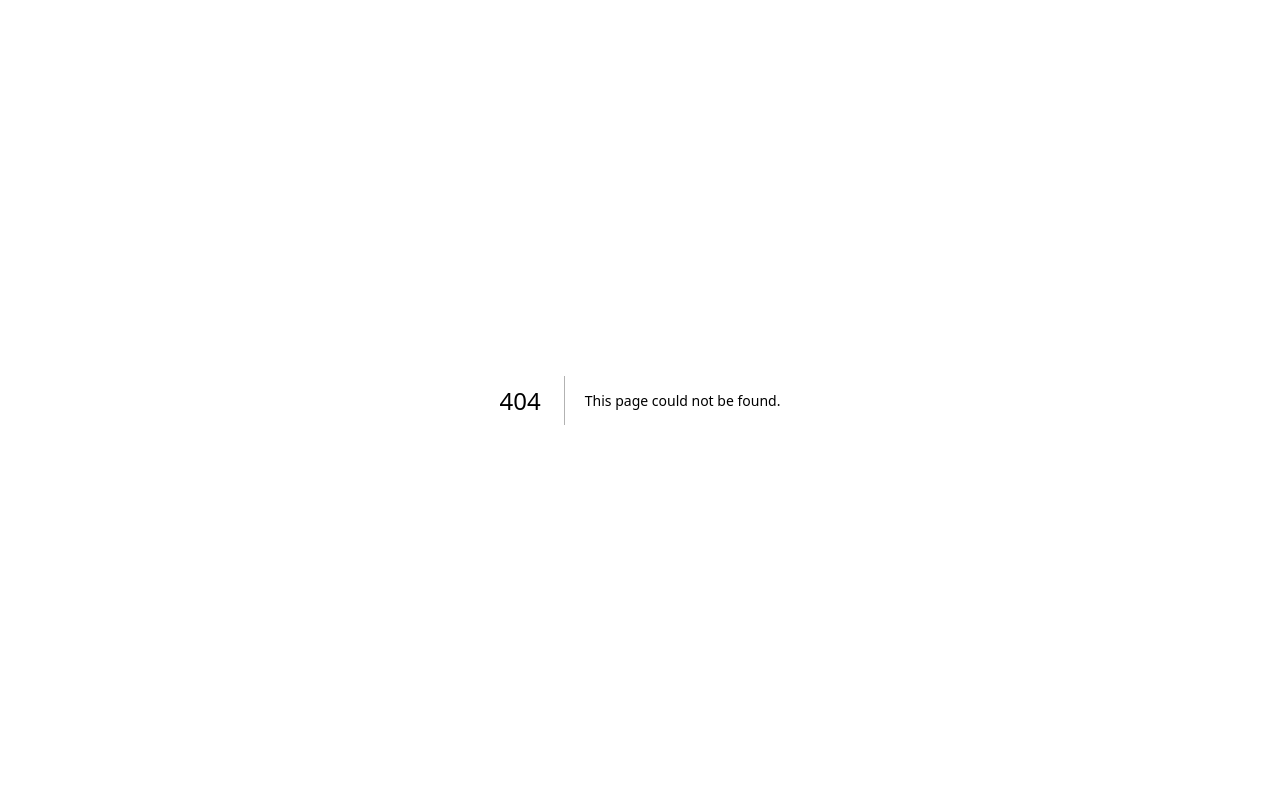
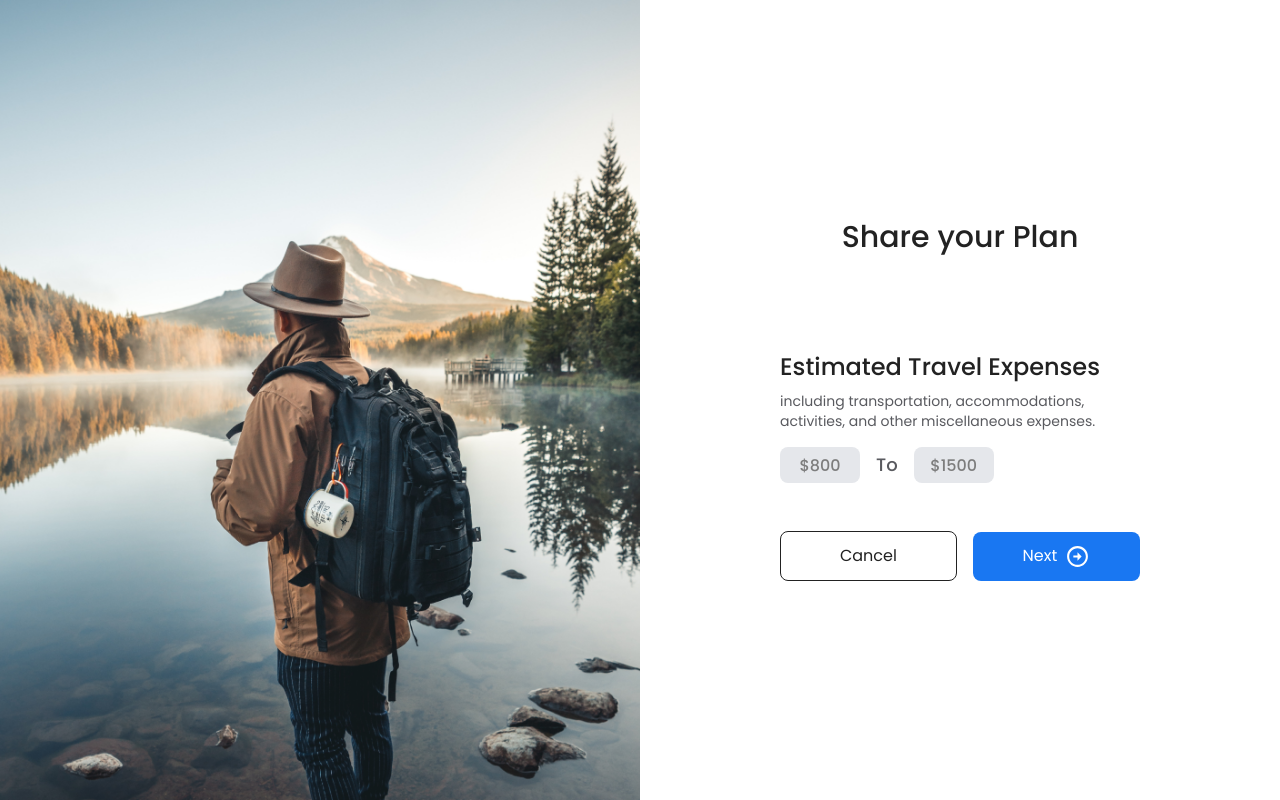
Before and after one commit to ViniSCode/planmyjourney, a Next.js app: page /create/expenses in a window 1280 px wide. Before the commit this address had no page. Built offline with nearby package versions, Linux system fonts and the light colour scheme.

Commit message:
create page layout idea

```diff
--- /dev/null
+++ b/src/components/CreatePageActions.jsx
@@ -0,0 +1,22 @@
+import Link from "next/link";
+import { RiArrowRightCircleLine } from "react-icons/ri";
+
+export function CreatePageActions ({href}) {
+  return (
+    <div className="mt-12 flex-col md:flex-row flex items-center gap-4 mx-auto w-full max-w-[400px]">
+    <button
+      type='button'
+      className="px-2 py-3 rounded-lg text-gray-900 border border-gray-900 w-full hover:bg-gray-900 hover:text-white transition-colors"
+    >
+      Cancel
+    </button>
+    <Link href={href} className='w-full'>
+      <button type='submit'
+        className="px-2 py-3 rounded-lg text-white bg-blue-500 w-full flex items-center gap-2 justify-center hover:bg-blue-600 transition-colors">
+        Next
+        <RiArrowRightCircleLine size={25}/>
+      </button>
+    </Link>
+  </div>
+  )
+}
--- a/src/components/Map/SearchBar.jsx
+++ b/src/components/Map/SearchBar.jsx
@@ -13,7 +13,7 @@ export function SearchBar({ apiKey, markers, setMarkers, setResults, results, qu
       // Check if the target of the click event isn't the map
       if (!document.querySelector('.searchbar').contains(e.originalEvent.target)) {
         if (markers.length === 15) {
-          toast.warn("Oops! Maximum of 15 locations allowed. Please remove one or more to continue.");
+          toast.warn("Oops! Maximum of 15 locations allowed.");
           return;
         }
 
--- /dev/null
+++ b/src/pages/create/expenses.jsx
@@ -0,0 +1,32 @@
+import { CreatePageActions } from '@/components/CreatePageActions';
+
+export default function Expenses () {
+  return (
+    <div className="grid lg:grid-cols-share-plan">
+      <div className="h-[50vh] lg:h-screen w-full overflow-hidden">
+        <img src="/assets/expenses-page-image.png" alt="girl image"  className="w-full h-full object-cover"/>
+      </div>
+      <div className="px-4 md:px-0 mt-20 mb-20 lg:mb-0 lg:mt-0 lg:h-screen w-full flex items-center lg:justify-center flex-col">
+        <form className="w-full max-w-[360px] mx-auto">
+          <h2 className="text-3xl font-medium text-center text-gray-900">Share your Plan</h2>
+          <h3 className="mt-24 font-medium text-2xl text-gray-900">Estimated Travel Expenses</h3>
+          <span className="mt-2 block text-gray-700 text-sm">including transportation, accommodations, activities, and other miscellaneous expenses.</span>
+          <div className="flex items-center gap-4 mt-4">
+            <input
+              type="number" name="number" maxLength={3} min={1} id="number"
+              className="numberOfDays text-base font-medium bg-gray-200 rounded-lg w-20 h-9 flex items-center text-center text-green-500 justify-center placeholder:text-center placeholder:text-gray-500"
+              placeholder="$800"
+            />
+            <span className="text-lg block text-gray-700 font-medium">To</span>
+            <input
+              type="number" name="number" maxLength={3} min={1} id="number"
+              className="numberOfDays text-base font-medium bg-gray-200 rounded-lg w-20 h-9 flex items-center text-center text-green-500 justify-center placeholder:text-center placeholder:text-gray-500"
+              placeholder="$1500"
+            />
+          </div>
+          <CreatePageActions href={'/create/location'}/>
+        </form>
+      </div>
+    </div>
+  )
+}
--- a/src/pages/create/index.jsx
+++ b/src/pages/create/index.jsx
@@ -1,48 +1,52 @@
 import { BiBus } from 'react-icons/bi';
 import { BsCarFrontFill } from 'react-icons/bs';
 import { FaSubway } from 'react-icons/fa';
-
+import { CreatePageActions } from '../../components/CreatePageActions';
 export default function Create() {
   return (
     <div className="grid lg:grid-cols-share-plan">
-      <div className="h-screen w-full overflow-hidden">
+      <div className="h-[50vh] lg:h-screen w-full overflow-hidden">
         <img src="/assets/share-page-image.png" alt="girl image"  className="w-full h-full object-cover"/>
       </div>
-      <div className="h-screen w-full flex items-center justify-center flex-col">
+      <div className="px-4 md:px-0 mt-20 mb-20 lg:mb-0 lg:mt-0 lg:h-screen w-full flex items-center lg:justify-center flex-col">
         <form className="w-full max-w-[360px] mx-auto">
           <h2 className="text-3xl font-medium text-center text-gray-900">Share your Plan</h2>
           <h3 className="mt-24 font-medium text-2xl text-gray-900">Duration</h3>
           <span className="mt-2 block text-gray-700 text-sm">Inform the duration of your trip plan</span>
-          <div className="flex items-center gap-4 mt-4">
+          <div className="flex items-center gap-2 mt-4">
+            <span className="cursor-pointer w-12 h-12 flex items-center justify-center text-xl font-medium bg-gray-200 rounded-lg"> - </span>
             <input
-              type="number"
-              name="number"
-              maxLength={3}
-              min={1}
-              id="number"
-              className="numberOfDays text-[20px] font-medium bg-gray-200 rounded-lg w-12 h-12 flex items-center text-center text-gray-900 justify-center placeholder:text-center placeholder:text-gray-500"
+              type="number" name="number" maxLength={3} min={1} id="number"
+              className="numberOfDays text-xl font-medium bg-gray-200 rounded-lg w-12 h-12 flex items-center text-center text-gray-900 justify-center placeholder:text-center placeholder:text-gray-500"
               placeholder="1"
             />
-            <span className="block text-gray-700 font-medium">days</span>
+            <span className="cursor-pointer w-12 h-12 flex items-center justify-center text-xl font-medium bg-gray-200 rounded-lg">+</span>
+            <span className="ml-2 text-lg block text-gray-700 font-medium">days</span>
           </div>
           <div className="mt-6 border-b-2 bg-gray-500"></div>
-          <h3 className="mt-6 font-medium text-2xl text-gray-900">Duration</h3>
+          <h3 className="mt-6 font-medium text-2xl text-gray-900">Transportation</h3>
           <span className="mt-2 block text-gray-700 text-sm">Specify the type of transportation used for your travel plan</span>
           <div className="mt-4 flex items-center gap-2">
-            <button className="bg-gray-200 rounded-lg w-12 h-12 flex items-center justify-center">
+            <button
+              type='button'
+              className="bg-gray-200 rounded-lg w-12 h-12 flex items-center justify-center"
+            >
               <BiBus size={25} className="text-gray-700"/>
             </button>
-            <button className="bg-gray-200 rounded-lg w-12 h-12 flex items-center justify-center">
+            <button
+              type='button'
+              className="bg-gray-200 rounded-lg w-12 h-12 flex items-center justify-center">
               <BsCarFrontFill size={25} className="text-gray-700"/>
             </button>
-            <button className="bg-gray-200 rounded-lg w-12 h-12 flex items-center justify-center">
+            <button
+              type='button'
+              className="bg-gray-200 rounded-lg w-12 h-12 flex items-center justify-center"
+            >
               <FaSubway size={24} className="text-gray-700"/>
             </button>
           </div>
-          <div className="mt-12 flex items-center gap-4 mx-auto w-full max-w-[400px]">
-            <button className="px-2 py-3 rounded-lg text-white bg-gray-900 w-full">Cancel</button>
-            <button className="px-2 py-3 rounded-lg text-white bg-blue-500 w-full">Next</button>
-          </div>
+
+          <CreatePageActions href={'/create/expenses'}/>
         </form>
       </div>
     </div>
--- a/src/pages/create/location.jsx
+++ b/src/pages/create/location.jsx
@@ -34,7 +34,7 @@ export default function Location ({ apiKey }) {
       <div className="overflow-y-scroll scrollbar-thin scrollbar-thumb-gray-500 flex justify-center flex-col gap-3 bg-gray-900 w-full h-screen text-gray-300 px-10">
         <h2 className="mb-4 text-center text-[24px] text-white">Reorder your locations</h2>
         <p className="mb-14 text-center text-gray-300 text-sm">Create a Logical Sequence for Your Trip Plan</p>
-        <div className="overflow-y-scroll scrollbar-thumb-gray-500 w-full py-2 px-4 max-h-96 max-w-[90%] md:max-w-[80%] lg:max-w-[400px] mx-auto">
+        <div className="overflow-y-scroll scrollbar-thin scrollbar-thumb-gray-500 w-full py-2 px-4 max-h-96 max-w-[90%] md:max-w-[80%] lg:max-w-[400px] mx-auto">
           {markers.length > 0 ? markers.map((place, index) => (
             <div className="flex items-center gap-3 mx-auto w-full md:max-w-full lg:max-w-[320px] mt-3" key={index}>
               <IoReorderTwo size={20} className="cursor-pointer reorder-handle"
--- a/tailwind.config.js
+++ b/tailwind.config.js
@@ -39,6 +39,7 @@ module.exports = {
           500: "#FB3C61"
         },
         gray: {
+          250: '#F4F4F4',
           300: '#B6B6B6',
           500: '#7D7D7D',
           700: '#595A5F',
```
Also changed, not shown: public/assets/expenses-page-image.png (added).
